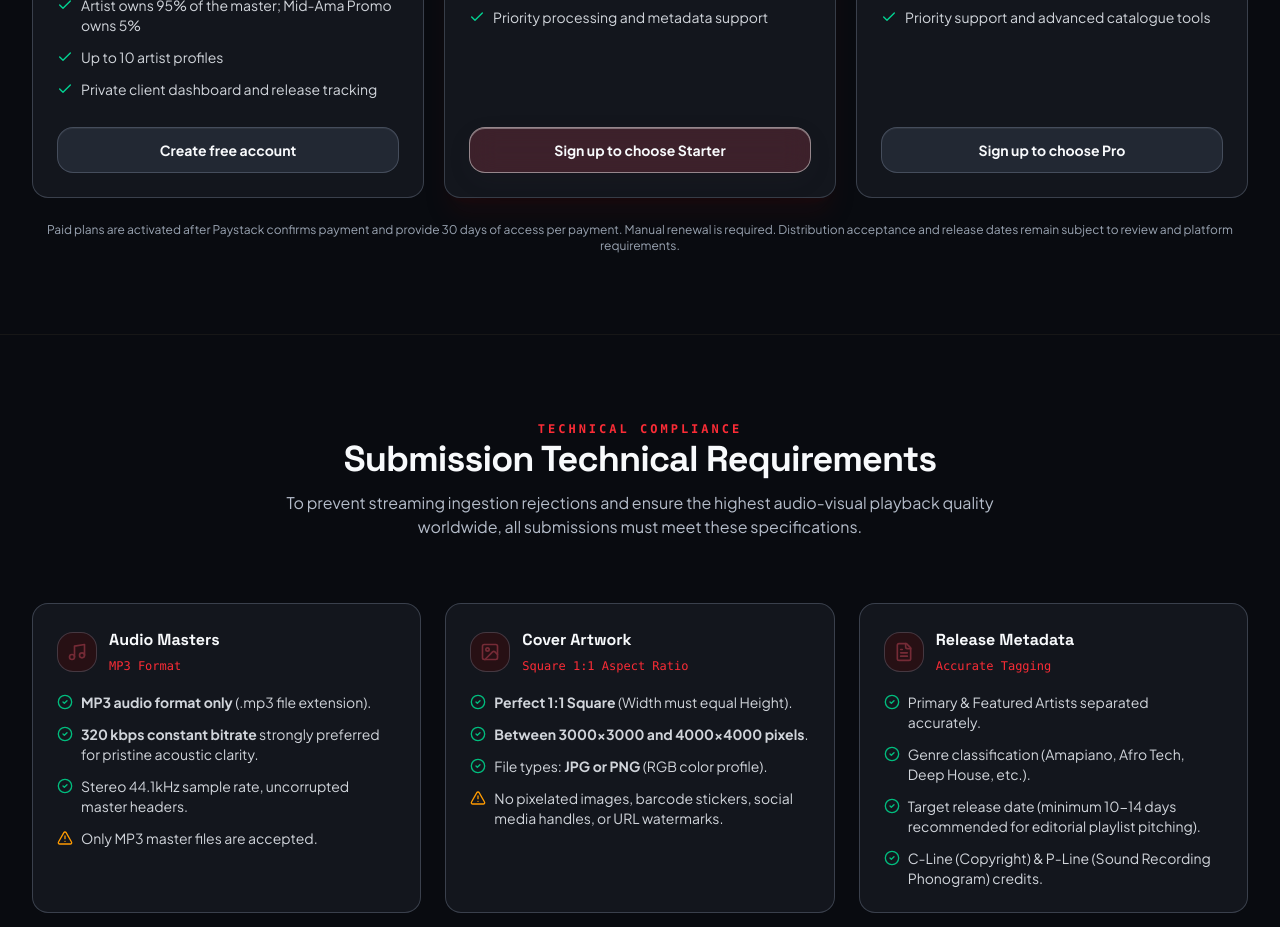
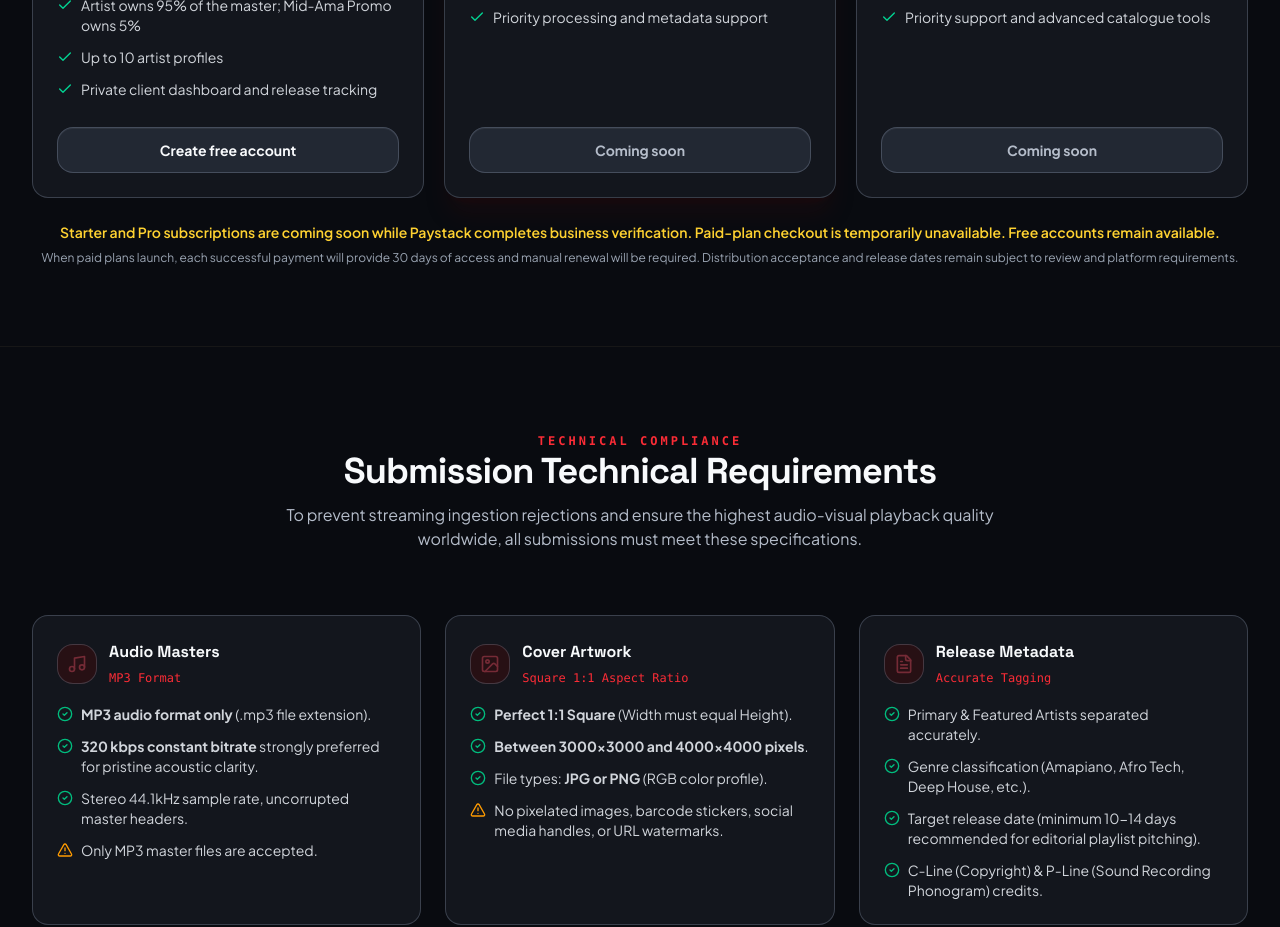
Before and after one commit to midama-promo/mid-ama-promo, a React (Vite) app: page / in a window 1280 px wide. Shown: the part 3980-4907 px from the top of the page. Built offline with nearby package versions, Linux system fonts and the light colour scheme; no server answers.

Commit message:
pricing coming soon

```diff
--- a/src/components/client/PlanManagement.tsx
+++ b/src/components/client/PlanManagement.tsx
@@ -69,7 +69,7 @@ export const PlanManagement: React.FC = () => {
         <div>
           <div className="inline-flex items-center gap-2 text-xs font-bold uppercase tracking-widest text-red-400"><CreditCard className="w-4 h-4" /> Plans & billing</div>
           <h2 className="text-xl sm:text-2xl font-extrabold text-white mt-2">Choose the plan that fits your catalogue</h2>
-          <p className="text-sm text-neutral-400 mt-1">Payments are processed securely by Paystack. Paid plans last 30 days per successful payment and do not auto-renew.</p>
+          <p className="text-sm text-neutral-400 mt-1">Starter and Pro checkout are temporarily unavailable while Paystack reviews the business account. Paid plans will be enabled after approval.</p>
         </div>
         {plan && <div className="shrink-0 rounded-xl border border-neutral-700 bg-neutral-900 px-4 py-3 min-w-36">
           <p className="text-[10px] uppercase tracking-widest text-neutral-500">Current plan</p>
@@ -101,7 +101,7 @@ export const PlanManagement: React.FC = () => {
             <div><span className="text-3xl font-black text-white">R{card.price}</span><span className="text-sm text-neutral-500"> / month</span></div>
             <div className="space-y-2 text-sm text-neutral-200"><p className="font-semibold">{card.releases}</p><p>{card.artists}</p></div>
             <ul className="space-y-2 flex-1">{card.features.map((feature) => <li key={feature} className="flex gap-2 text-xs leading-relaxed text-neutral-300"><Check className="w-4 h-4 text-emerald-400 shrink-0" />{feature}</li>)}</ul>
-            {isCurrent ? <button disabled className="w-full rounded-xl border border-neutral-700 bg-neutral-800 px-4 py-3 text-sm font-bold text-neutral-300 cursor-default">Current plan</button> : card.id === 'free' ? <p className="text-xs text-neutral-500">Free access is available to all client accounts.</p> : <button onClick={() => void startCheckout(card.id)} disabled={checkoutPlan !== null || loading} className="w-full rounded-xl bg-red-600 hover:bg-red-500 disabled:opacity-60 px-4 py-3 text-sm font-bold text-white transition-colors">{checkoutPlan === card.id ? 'Connecting to Paystack…' : `Choose ${card.name}`}</button>}
+            {isCurrent ? <button disabled className="w-full rounded-xl border border-neutral-700 bg-neutral-800 px-4 py-3 text-sm font-bold text-neutral-300 cursor-default">Current plan</button> : card.id === 'free' ? <p className="text-xs text-neutral-500">Free access is available to all client accounts.</p> : <button type="button" disabled aria-disabled="true" title="Paid plans will be available after Paystack approval" className="w-full rounded-xl border border-neutral-700 bg-neutral-800/60 px-4 py-3 text-sm font-bold text-neutral-400 cursor-not-allowed">Coming soon</button>}
           </article>;
         })}
       </div>
--- a/src/components/public/PricingPlans.tsx
+++ b/src/components/public/PricingPlans.tsx
@@ -26,11 +26,12 @@ export const PricingPlans: React.FC<PricingPlansProps> = ({ onChoosePlan }) => (
             <p className="text-xs text-neutral-400 mt-1">{plan.subtitle}</p>
             <div className="mt-5"><span className="text-4xl font-black text-white">{plan.price}</span><span className="text-sm text-neutral-500"> / month</span></div>
             <ul className="mt-6 mb-7 space-y-3 flex-1">{plan.features.map((feature) => <li key={feature} className="flex items-start gap-2 text-sm text-neutral-300"><Check className="w-4 h-4 text-emerald-400 shrink-0 mt-0.5" />{feature}</li>)}</ul>
-            <button onClick={onChoosePlan} className={`w-full rounded-xl px-4 py-3 text-sm font-bold transition-colors ${plan.popular ? 'bg-red-600 hover:bg-red-500 text-white' : 'bg-neutral-800 hover:bg-neutral-700 border border-neutral-700 text-white'}`}>{plan.name === 'Free' ? 'Create free account' : `Sign up to choose ${plan.name}`}</button>
+            {plan.name === 'Free' ? <button onClick={onChoosePlan} className="w-full rounded-xl px-4 py-3 text-sm font-bold transition-colors bg-neutral-800 hover:bg-neutral-700 border border-neutral-700 text-white">Create free account</button> : <button type="button" disabled aria-disabled="true" className="w-full rounded-xl px-4 py-3 text-sm font-bold border border-neutral-700 bg-neutral-800/60 text-neutral-400 cursor-not-allowed">Coming soon</button>}
           </article>;
         })}
       </div>
-      <p className="text-center text-xs text-neutral-500 mt-6">Paid plans are activated after Paystack confirms payment and provide 30 days of access per payment. Manual renewal is required. Distribution acceptance and release dates remain subject to review and platform requirements.</p>
+      <p className="text-center text-sm font-semibold text-amber-300 mt-6">Starter and Pro subscriptions are coming soon while Paystack completes business verification. Paid-plan checkout is temporarily unavailable. Free accounts remain available.</p>
+      <p className="text-center text-xs text-neutral-500 mt-2">When paid plans launch, each successful payment will provide 30 days of access and manual renewal will be required. Distribution acceptance and release dates remain subject to review and platform requirements.</p>
     </div>
   </section>
 );
```
Also changed, not shown: 1 other file (tests, documents, lock files or other folders).
